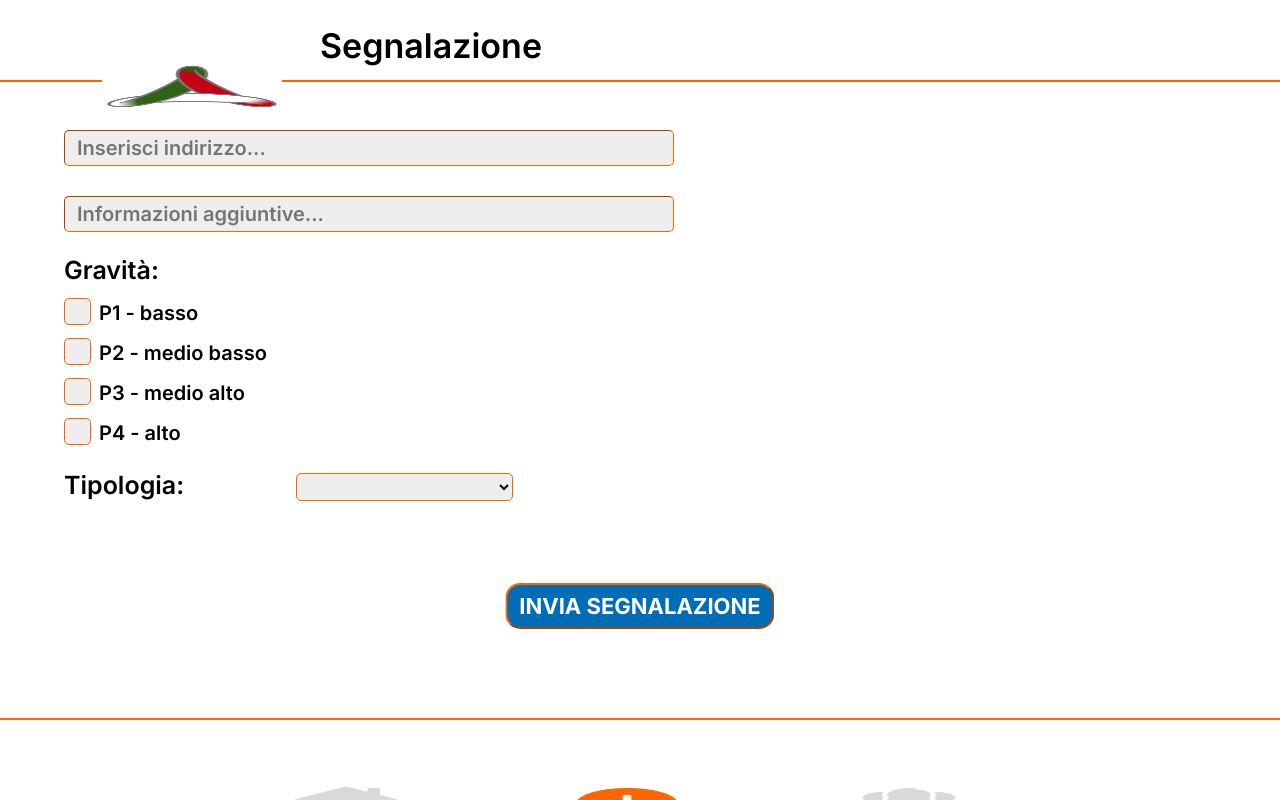
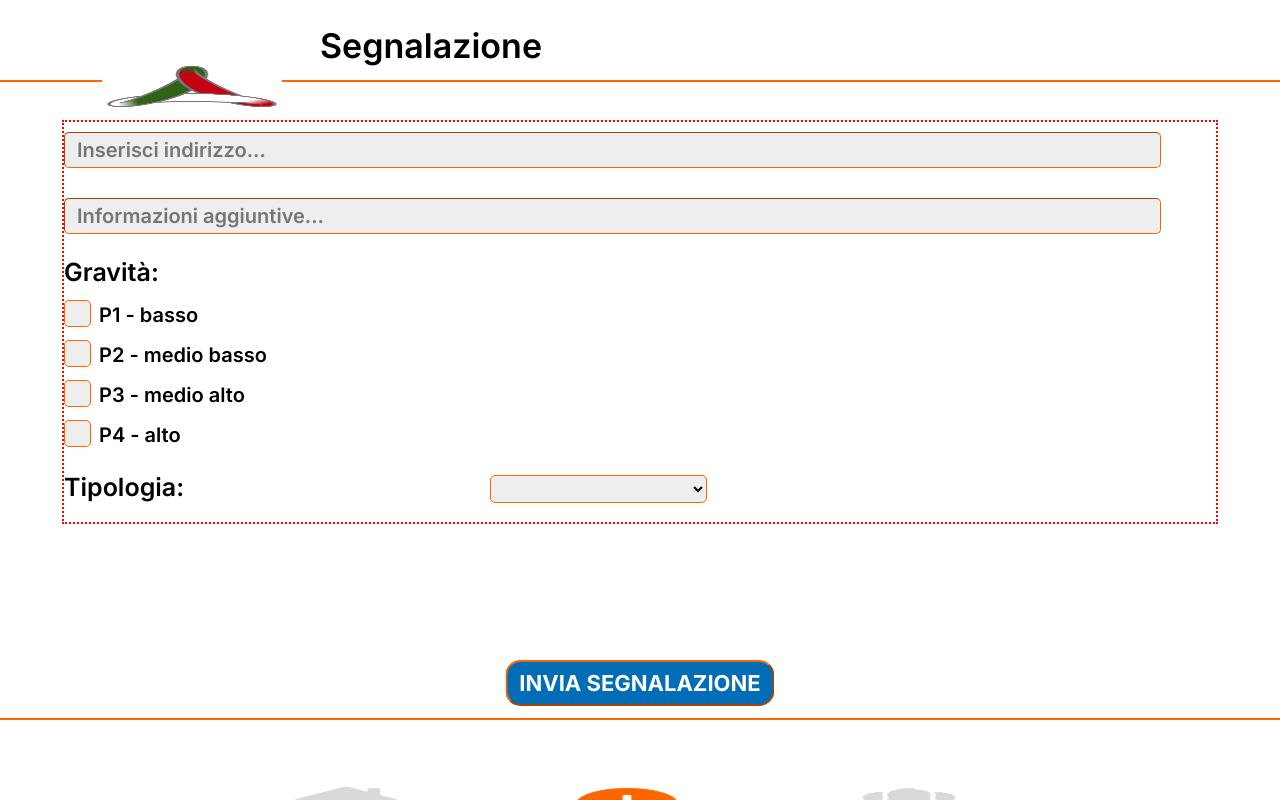
Before and after one commit to LeoBargna/CivilAlert, a React (Vite) app: page /attivazione in a window 1280 px wide. Built offline with nearby package versions, Linux system fonts and the light colour scheme.

Commit message:
prova antiscroll-1

```diff
--- a/src/css/attivazione.css
+++ b/src/css/attivazione.css
@@ -8,12 +8,14 @@
 }
 
 .info{
+  overflow: -moz-hidden-unscrollable;
   position: absolute;
   top: 15%;
   width: 90%;
-  display: flex;
   left: 50%;
+  height: 50%;
   transform: translateX(-50%);
+  border: red 2px dotted;
 }
 
 .input{
--- a/src/routes/attivazione.jsx
+++ b/src/routes/attivazione.jsx
@@ -85,8 +85,7 @@
 
       <div className="info">
         <form onSubmit={handleSubmit}>
-          <input
-            className="input" type="text" name='indirizzo'
+          <input className="input" type="text" name='indirizzo'
             value={indirizzo || ""} onChange={handelChangeIndirizzo}
             placeholder='Inserisci indirizzo...'/>
           <input className="input" type="text" name='info'
@@ -128,6 +127,7 @@
           <input type="submit" className="bottone" value="INVIA SEGNALAZIONE" />
         </form>
       </div>
+
       <div className="bottom-navbar">
         <NavBar home={img_home} attivazione={img_attivazione} account={img_group}/>
       </div>
```
